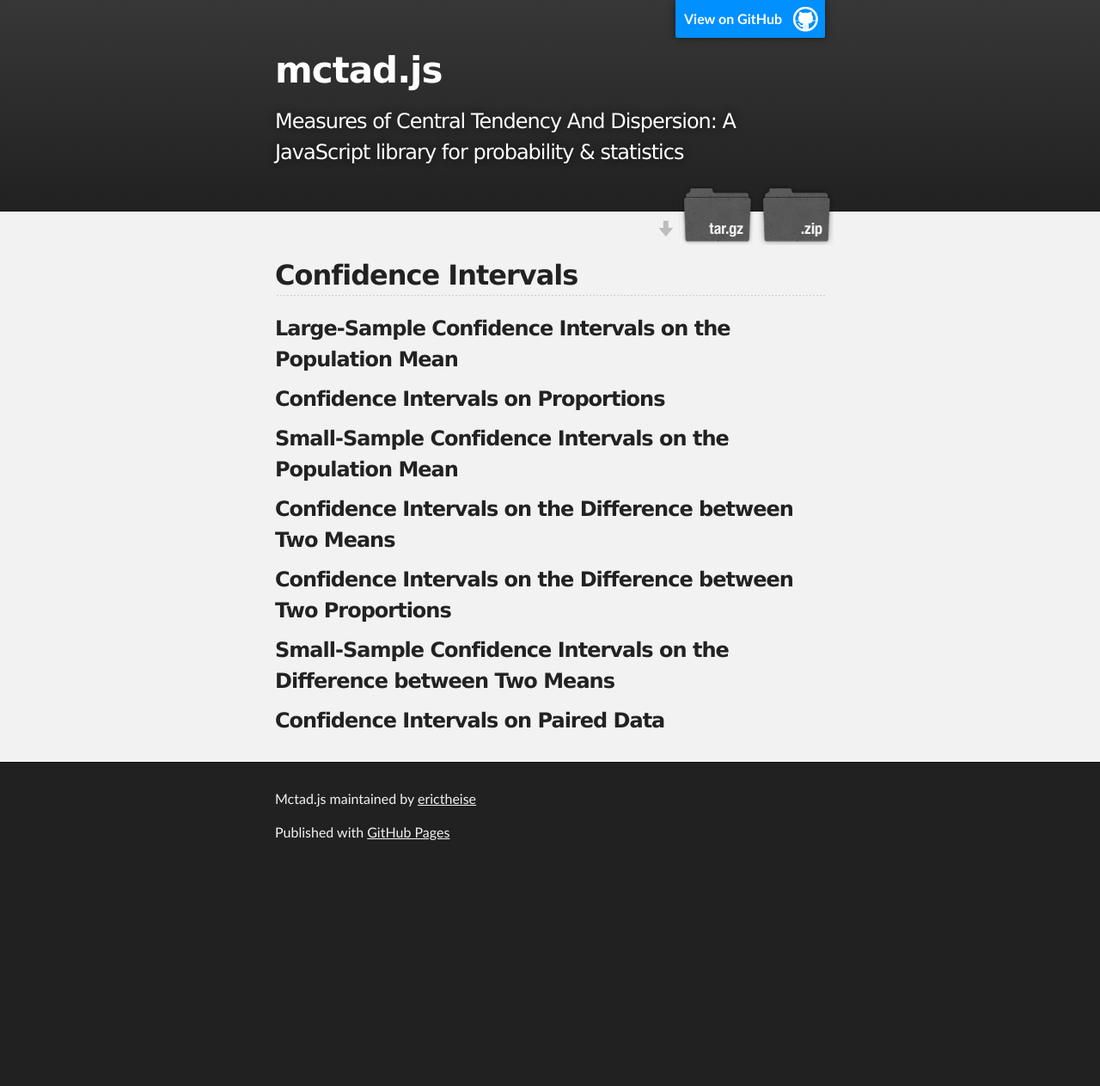
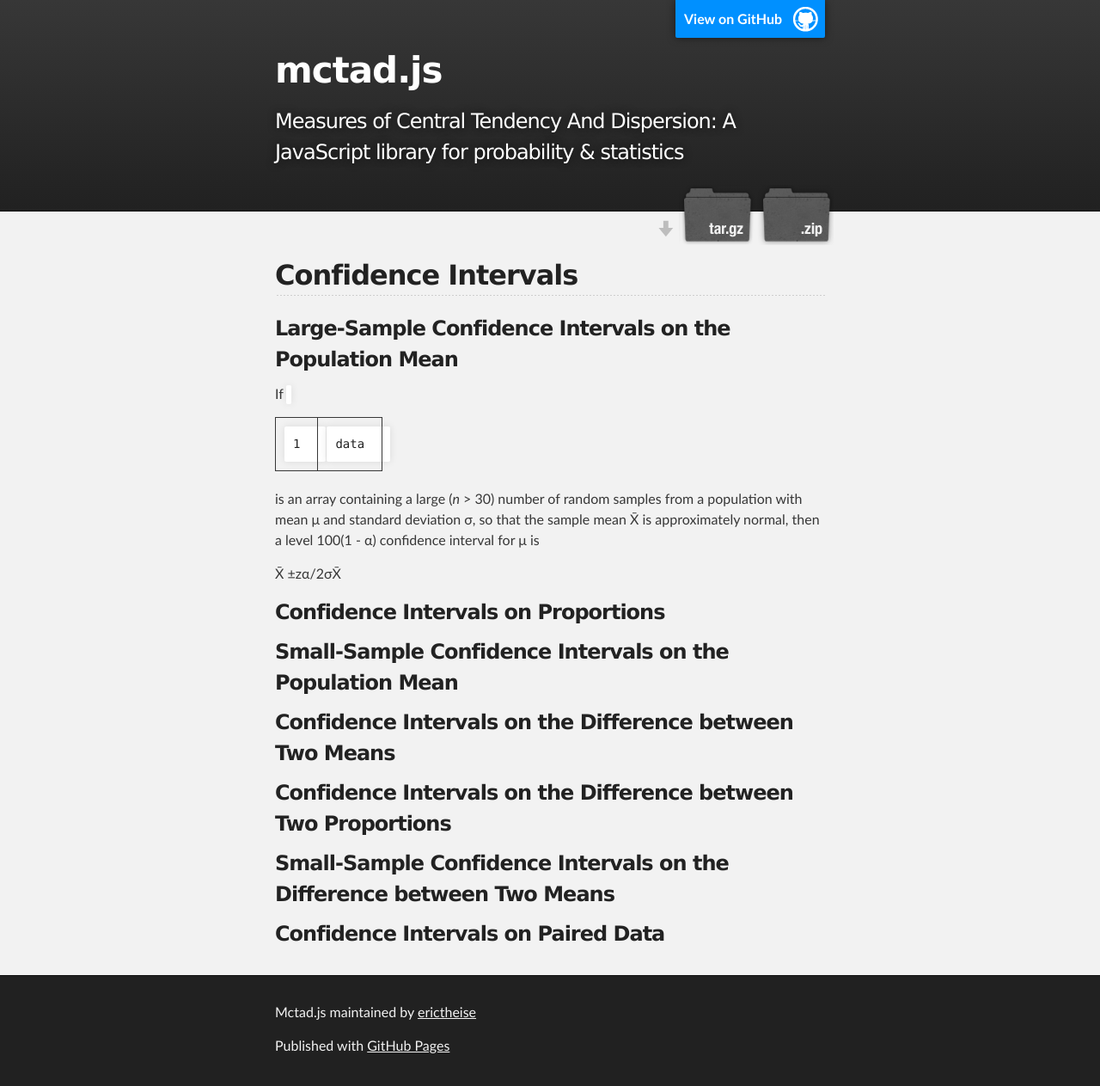
Before and after one commit to erictheise/mctad.js, a Jekyll site: the page built from confidence-intervals/index.html, in a window 1280 px wide. Shown: the whole page at 86% size. Built offline with Jekyll 4.4.1, drawn with Linux system fonts in a browser that asks for light colours; before the commit the page ends 1015 px from its top, so only the background shows below that.

Commit message:
documenting confidence intervals

```diff
--- a/confidence-intervals/index.html
+++ b/confidence-intervals/index.html
@@ -7,6 +7,11 @@
 ## Confidence Intervals
 
 ### Large-Sample Confidence Intervals on the Population Mean
+
+If `data` is an array containing a large (_n_ > 30) number of random samples from a population with mean μ and standard deviation σ, so that the sample mean X̄ is approximately normal, then a level 100(1 - α) confidence interval for μ is
+
+X̄ ±z<sub>α/2</sub>σ<sub>X̄</sub>
+
 
 ### Confidence Intervals on Proportions
 
--- a/continuous/index.html
+++ b/continuous/index.html
@@ -1,6 +1,6 @@
 ---
 layout: distribution
-title: "continuous probability distributions: mctad.js
+title: "continuous probability distributions: mctad.js"
 overview: true
 ---
 
```
